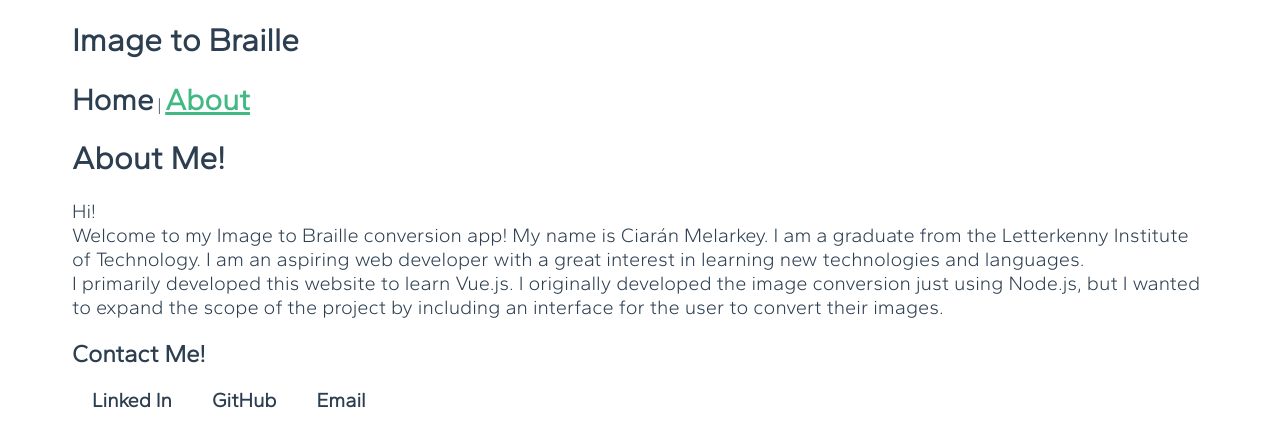
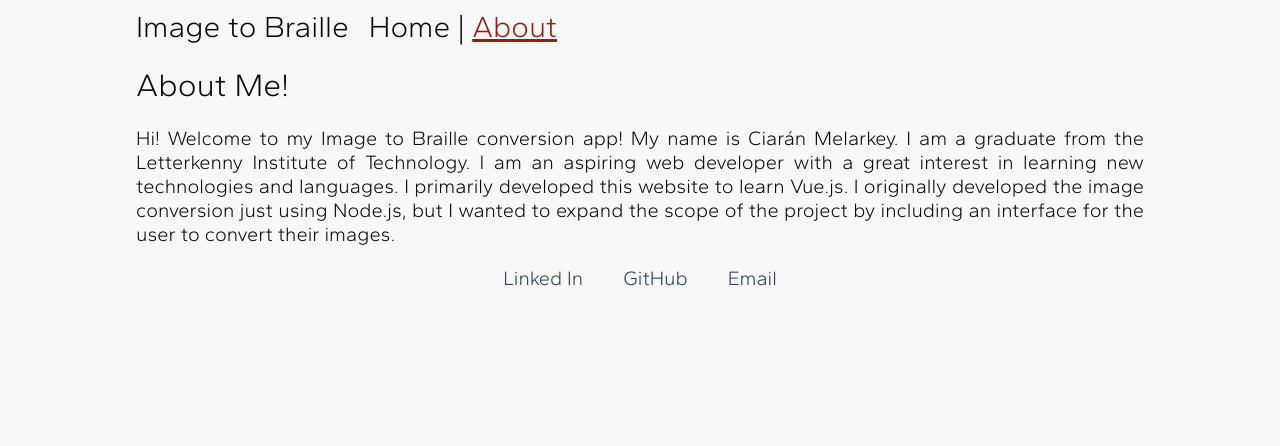
Before and after one commit to Ciaran98/Braille-Image-Web, a Vue app: page /#/about in a window 1280 px wide. Shown: the top 446 px of the page. Built offline with nearby package versions, Linux system fonts and the light colour scheme.

Commit message:
Worked on css

```diff
--- a/src/App.vue
+++ b/src/App.vue
@@ -1,32 +1,80 @@
 <template>
-<h1>Image to Braille</h1>
-  <nav>
-    <router-link to="/">Home</router-link> |
-    <router-link to="/about">About</router-link>
-  </nav>
-  <router-view/>
+  <div class="header-nav">
+    <h1>Image to Braille</h1>
+    <nav>
+      <router-link to="/">Home</router-link> |
+      <router-link to="/about">About</router-link>
+    </nav>
+  </div>
+  <router-view />
+  <div class="footer">
+    <ul>
+      <li>
+        <a href="https://www.linkedin.com/in/ciaran-melarkey-694469194/"
+          >Linked In</a
+        >
+      </li>
+      <li><a href="https://github.com/Ciaran98">GitHub</a></li>
+      <li><a href="mailto:ciaran.melarkey@hotmail.com">Email</a></li>
+    </ul>
+  </div>
 </template>
 
 <style>
-@import url('https://fonts.googleapis.com/css2?family=Gantari:wght@300&display=swap');
-@import url('https://fonts.googleapis.com/css2?family=Gantari:wght@300&display=swap');
+@import url("https://fonts.googleapis.com/css2?family=Gantari:wght@300&display=swap");
+@import url("https://fonts.googleapis.com/css2?family=Gantari:wght@300&display=swap");
+body {
+  background-color: #f7f7f7;
+}
 #app {
-  margin-left:5vw;
-  margin-right:5vw;
-  font-family: 'Gantari', sans-serif;
+  margin-left: 10vw;
+  margin-right: 10vw;
+  font-family: "Gantari", sans-serif;
   -webkit-font-smoothing: antialiased;
   -moz-osx-font-smoothing: grayscale;
-  color: #2c3e50;
+  color: #080808;
 }
-nav a {
-  font-size: 30px;
-  font-weight: bold;
+div.footer {
+  display: flex;
+  justify-content: center;
+}
+ul {
+  all: unset;
+}
+li {
+  display: inline;
+  font-size: 20px;
+  padding-left: 20px;
+  padding-right: 20px;
+}
+a:visited {
   color: #2c3e50;
   text-decoration: none;
 }
-nav a.router-link-exact-active {
-  color: #42b983;
+a {
+  color: #2c3e50;
+  text-decoration: none;
+}
+a:hover {
   text-decoration: underline;
 }
-
+div.header-nav {
+  display: flex;
+  font-size: 30px;
+}
+div.header-nav > h1 {
+  all: unset;
+  padding-right: 20px;
+}
+nav a {
+  color: #080808;
+  text-decoration: none;
+}
+nav a.router-link-exact-active {
+  color: #8f1f17;
+  text-decoration: underline;
+}
+nav a:hover {
+  text-decoration: underline;
+}
 </style>
--- a/src/components/About.vue
+++ b/src/components/About.vue
@@ -2,26 +2,14 @@
   <div class="about-text">
     <h1>About Me!</h1>
     <p>
-      Hi!<br />
-      Welcome to my Image to Braille conversion app! My name is Ciarán Melarkey.
-      I am a graduate from the Letterkenny Institute of Technology. I am an
-      aspiring web developer with a great interest in learning new technologies
-      and languages.<br />
-      I primarily developed this website to learn Vue.js. I originally developed
-      the image conversion just using Node.js, but I wanted to expand the scope
-      of the project by including an interface for the user to convert their
-      images.
+      Hi! Welcome to my Image to Braille conversion app! My name is Ciarán
+      Melarkey. I am a graduate from the Letterkenny Institute of Technology. I
+      am an aspiring web developer with a great interest in learning new
+      technologies and languages. I primarily developed this website to learn
+      Vue.js. I originally developed the image conversion just using Node.js,
+      but I wanted to expand the scope of the project by including an interface
+      for the user to convert their images.
     </p>
-    <h2>Contact Me!</h2>
-    <ul>
-      <li>
-        <a href="https://www.linkedin.com/in/ciaran-melarkey-694469194/"
-          >Linked In</a
-        >
-      </li>
-      <li><a href="https://github.com/Ciaran98">GitHub</a></li>
-      <li><a href="mailto:ciaran.melarkey@hotmail.com">Email</a></li>
-    </ul>
   </div>
 </template>
 
@@ -33,17 +21,18 @@ export default {
 
 <!-- Add "scoped" attribute to limit CSS to this component only -->
 <style scoped>
-ul {
-  all: unset;
+p {
+  color: #080808;
+  text-align: justify;
 }
-li {
-  display: inline;
-  font-size: 20px;
-  font-weight: bold;
-  padding: 10px 20px;
+
+h1,
+h2 {
+  font-weight: 300;
 }
 a:visited {
-  all: unset;
+  color: #2c3e50;
+  text-decoration: none;
 }
 a {
   color: #2c3e50;
--- a/src/components/Upload.vue
+++ b/src/components/Upload.vue
@@ -66,15 +66,16 @@ export default {
 
 <!-- Add "scoped" attribute to limit CSS to this component only -->
 <style scoped>
-.braille-output {
-  border: 2px solid;
-}
 p {
   font-size: 20px;
   text-align: center;
   padding: 20px 10px;
   border-radius: 6px;
   overflow: auto;
+}
+button {
+}
+button:hover {
 }
 @media (max-width: 768px) {
   p {
```
